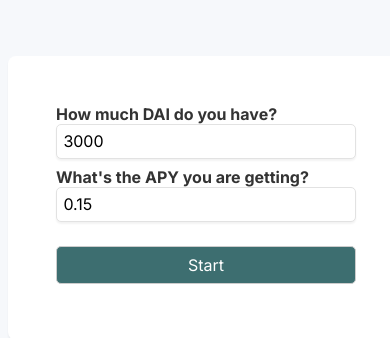
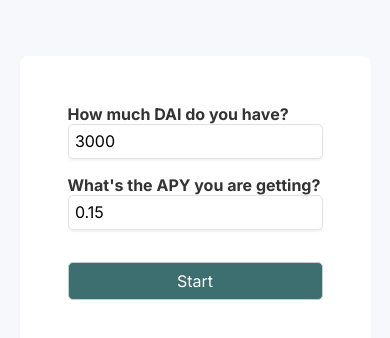
Before and after one commit to ferminrp/apy-simulator, a Svelte app: page / in a window 390 px wide. Shown: the top 338 px of the page. Built offline with nearby package versions, Linux system fonts and the light colour scheme.

Commit message:
fixed responisve

```diff
--- a/src/App.svelte
+++ b/src/App.svelte
@@ -75,19 +75,20 @@
     cursor: text;
     font-family: Inter, sans-serif;
     font-size: 16px;
-    margin: 0 0 0.5em;
+    margin: 0 0 1rem 0;
     padding: 0.4em;
-    width: 300px;
+    width: 100%;
   }
 
   .form-container {
     box-shadow: rgba(0, 0, 0, 0.05) 0 2px 2px;
-    width: 300px;
+    width: 450px;
     max-width: 90vw;
     background-color: white;
     margin: 3rem auto;
     padding: 3rem;
     border-radius: 0.5rem;
+	box-sizing: border-box;
   }
 
   button {
@@ -110,11 +111,4 @@
     font-size: 1.2rem;
     font-weight: 600;
   }
-
-  @media screen and (max-width: 740px) {
-    input.svelte-dj5ppo,
-    button.svelte-dj5ppo {
-      width: 100%;
-    }
-  }
 </style>
```
